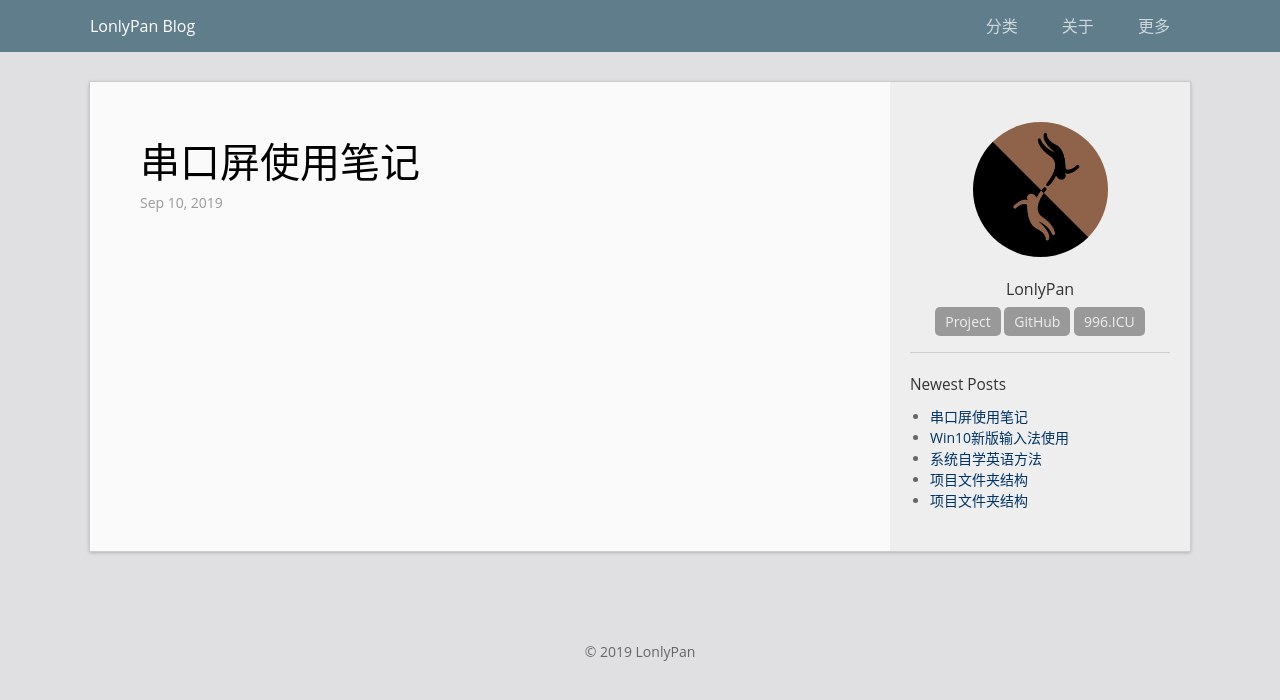
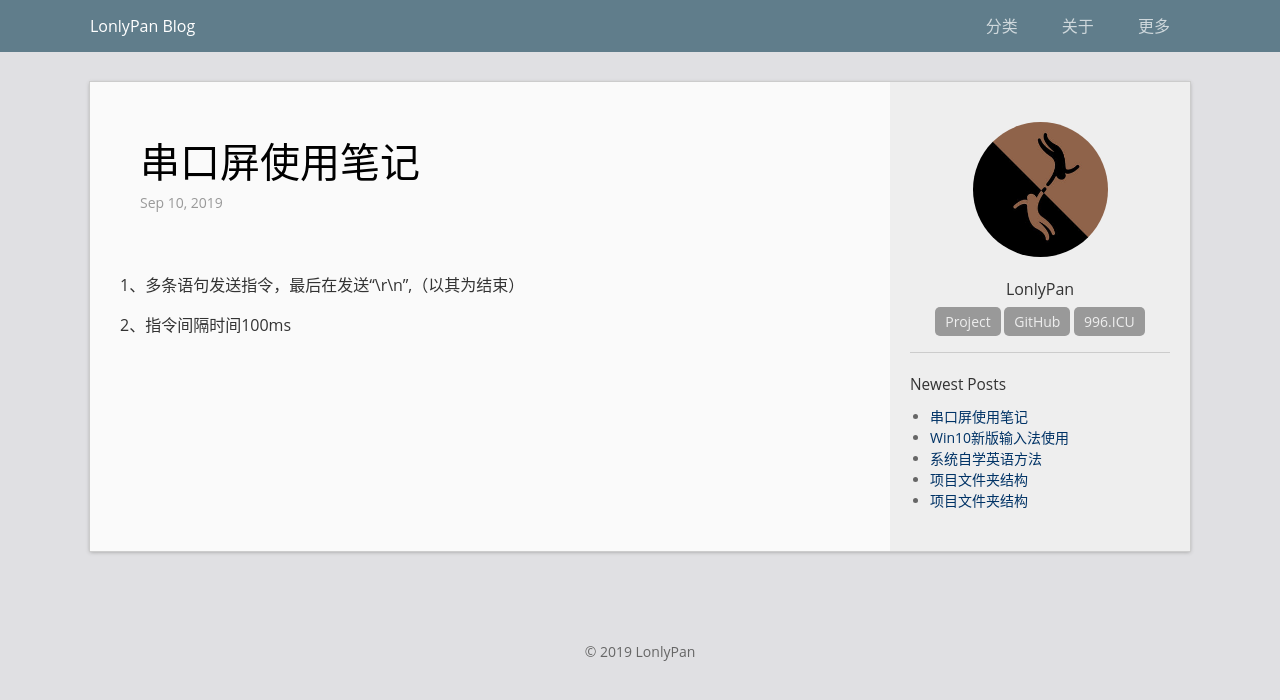
Before and after one commit to LonlyStack/LonlyPan.github.io, a Jekyll site: the page built from _posts/2019-9-10-串口屏使用笔记.md, in a window 1280 px wide. Shown: the top 700 px of the page. Built offline with Jekyll 4.4.1, drawn with Linux system fonts in a browser that asks for light colours.

Commit message:
修改文件: _posts/2019-9-10-串口屏使用笔记.md

```diff
--- a/_posts/2019-9-10-串口屏使用笔记.md
+++ b/_posts/2019-9-10-串口屏使用笔记.md
@@ -4,3 +4,8 @@ title: "串口屏使用笔记"
 data: 2019-09-10 11:1
 categories:  HTML&CSS
 ---
+
+
+1、多条语句发送指令，最后在发送“\r\n”,（以其为结束）
+
+2、指令间隔时间100ms
```
